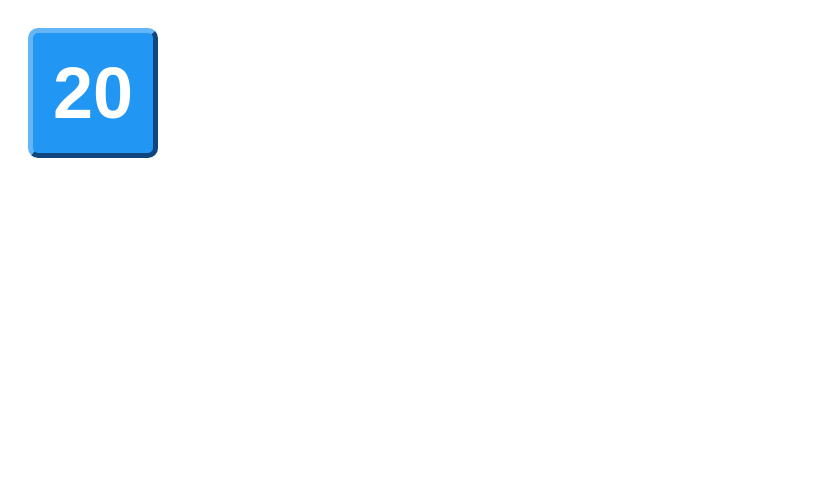
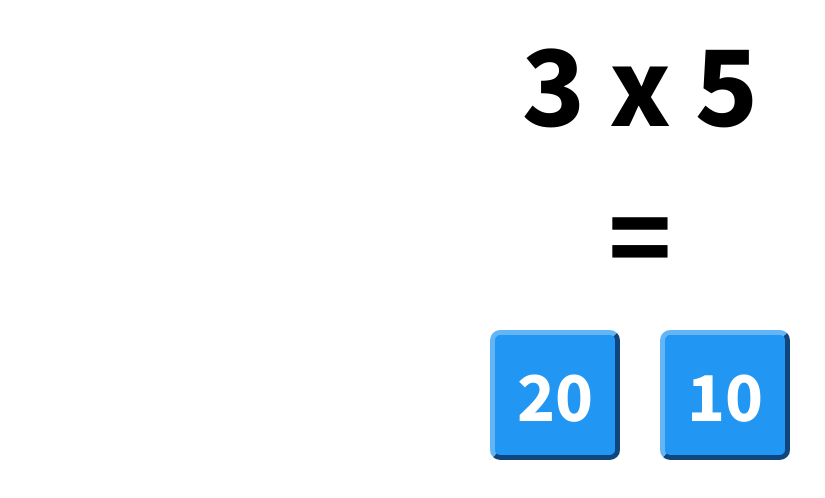
Before and after one commit to jobyjoseph/React-Starter, a React app: page / in a window 1280 px wide. Shown: the whole page, without its empty margins (0-825 px from the left). Built offline with nearby package versions, Linux system fonts and the light colour scheme.

Commit message:
Introduction to class components

```diff
--- a/package.json
+++ b/package.json
@@ -16,6 +16,7 @@
   },
   "devDependencies": {
     "@babel/core": "^7.8.4",
+    "@babel/plugin-proposal-class-properties": "^7.8.3",
     "@babel/preset-env": "^7.8.4",
     "@babel/preset-react": "^7.8.3",
     "babel-loader": "^8.0.6",
--- /dev/null
+++ b/src/components/containers/multiplication/index.js
@@ -0,0 +1,13 @@
+import React from "react";
+import "./style.css";
+
+function Multiply() {
+  return (
+    <>
+      <div className="lineItem">3 x 5</div>
+      <div className="lineItem">=</div>
+    </>
+  )
+}
+
+export default Multiply;
--- /dev/null
+++ b/src/components/containers/multiplication/style.css
@@ -0,0 +1,6 @@
+.lineItem {
+  text-align: center;
+  font-family: 'Source Sans Pro';
+  font-size: 120px;
+  font-weight: bold;
+}
--- a/src/components/utils/Button/index.js
+++ b/src/components/utils/Button/index.js
@@ -1,9 +1,9 @@
 import React from "react";
 import "./style.css";
 
-function Button() {
+function Button(props) {
   return (
-    <button>20</button>
+    <button onClick={props.onClick}>{props.text}</button>
   )
 }
 
--- a/src/components/utils/Button/style.css
+++ b/src/components/utils/Button/style.css
@@ -12,4 +12,5 @@ button {
   border-top-color: #64B5F6;
   border-right-color: #1976D2;
   border-bottom-color: #1976D2;
+  font-family: 'Source Sans Pro';
 }
--- a/src/index.html
+++ b/src/index.html
@@ -4,6 +4,7 @@
   <meta charset="UTF-8">
   <meta name="viewport" content="width=device-width, initial-scale=1.0">
   <title>React Starter</title>
+  <link href="https://fonts.googleapis.com/css?family=Source+Sans+Pro:400,700&display=swap" rel="stylesheet">
 </head>
 <body>
   <div id="root"></div>
--- a/src/index.js
+++ b/src/index.js
@@ -2,13 +2,25 @@ import React from "react";
 import ReactDOM from "react-dom";
 
 import Button from "./components/utils/Button";
+import Multiply from "./components/containers/multiplication";
 
-const App = () => {
-  return (
-    <div>
-      <Button />
-    </div>
-  )
-};
+class App extends React.Component {
+
+  handleClick = () => {
+    alert("Alert from class 99999");
+  }
+
+  render() {
+    return (
+      <div>
+        <Multiply />
+        <div style={{textAlign : "center"}}>
+          <Button text="20" onClick={this.handleClick}/>
+          <Button text="10" onClick={this.handleClick}/>
+        </div>
+      </div>
+    )
+  }
+}
 
 ReactDOM.render(<App />, document.getElementById("root"));
```
Also changed, not shown: .babelrc, 1 other file.
